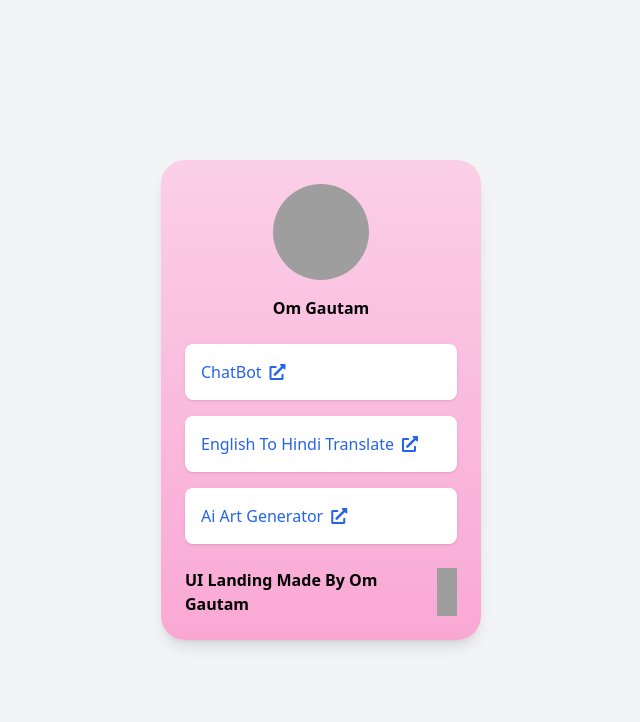
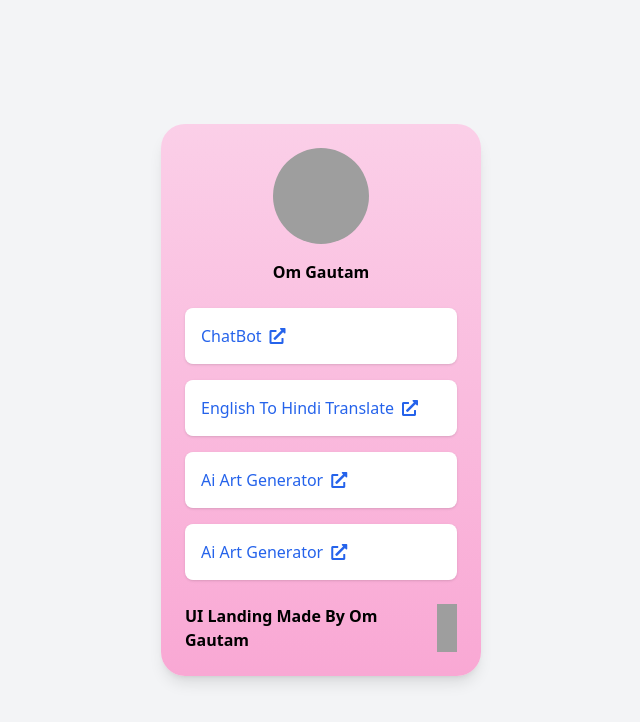
Before and after one commit to Omgautam2003/link-tree, a plain HTML site: page index.html in a window 1280 px wide. Shown: the whole page, without its empty margins (319-959 px from the left). Drawn offline with nearby package versions, Linux system fonts and the light colour scheme; grey boxes are pictures that could not be loaded.

Commit message:
Update index.html

```diff
--- a/index.html
+++ b/index.html
@@ -31,6 +31,12 @@
                         <i class="fas fa-external-link-alt"></i>
                     </a>
                 </div>
+                <div class="bg-white rounded-lg shadow p-4 flex justify-between items-center">
+                    <a href="https://aiartwork.netlify.app/" class="flex items-center space-x-2 text-blue-600 hover:text-blue-800">
+                        <span>Ai Art Generator</span>
+                        <i class="fas fa-external-link-alt"></i>
+                    </a>
+                </div>
             </div>
         </div>
         <div class="flex justify-center mt-6">
```
